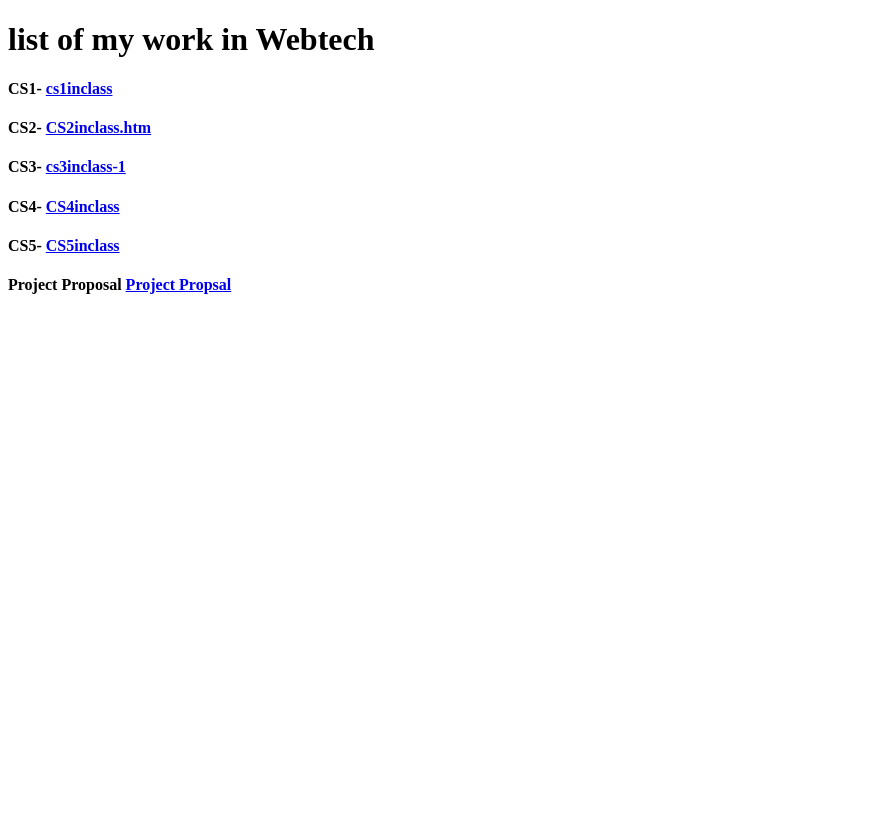
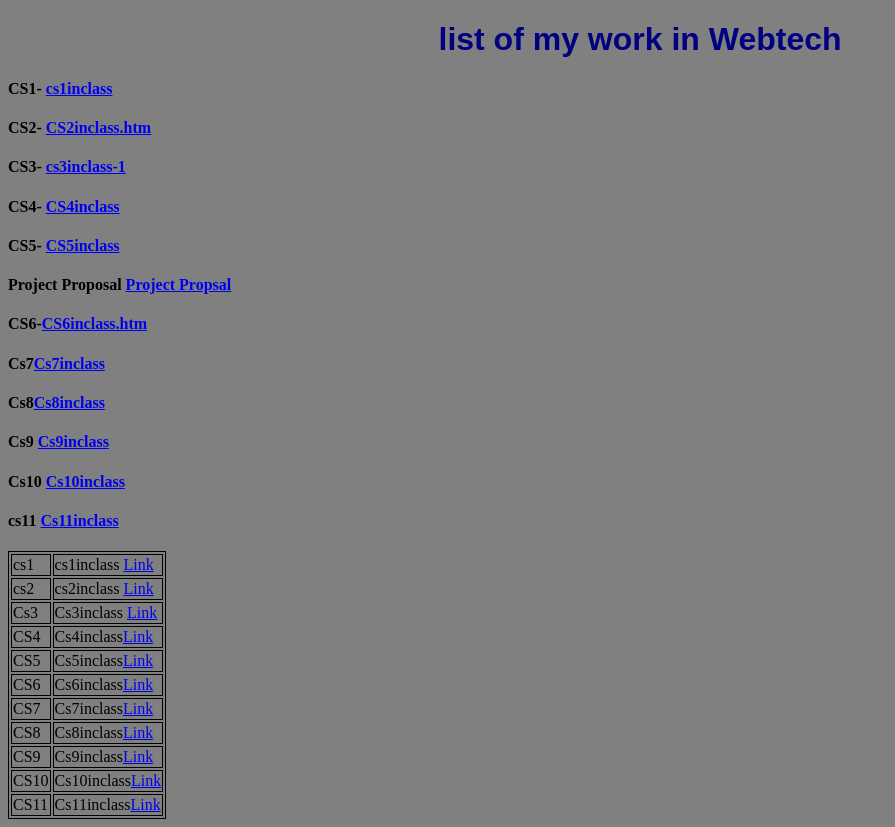
Before and after one commit to mahmad2024/Webtech2024s1, a plain HTML site: page toc.htm in a window 1280 px wide. Shown: the whole page, without its empty margins (0-895 px from the left). Before the commit the page ends 800 px from the top, so only its background shows below. Drawn offline with Linux system fonts and the light colour scheme; files that its build step writes are made by us from their sources.

Commit message:
Update toc.htm

```diff
--- a/toc.htm
+++ b/toc.htm
@@ -5,13 +5,15 @@
   <head>
 	<meta http-equiv="content-type" content="text/html; charset=utf-8" />
 	<title>Table of contents- Webtech</title>
+	<link type="text/css" href="homework1.css" rel="stylesheet"/>
 
-	<style>
+	<style type="text/css">
 	/* Your styles go here */
+	table, td{border: 1.5px solid black;}
 	</style>
 
 
-
+	<link type="text/css" href="homework1.css" rel="stylesheet"/>
   </head>
 
   <body>
@@ -24,6 +26,70 @@
 	<h4> CS4- <a href="CS4inclass.htm"> CS4inclass</a> <h4>
 	<h4> CS5- <a href="cs5inclass-1.htm"> CS5inclass</a> <h4>
 	<h4> Project Proposal <a href="projectproposal.htm"> Project Propsal</a><h4>
+	<h4>CS6-<a href="cs6inclass-1.htm">CS6inclass.htm</a>
+	<h4>Cs7<a href="cs7inclass-1.htm">Cs7inclass</a></h4>
+	<h4>Cs8<a href="cs8inclass.htm">Cs8inclass</a></h4>
+	<h4>Cs9 <a href="cs9inclass.htm">Cs9inclass</a></h4>
+	<h4>Cs10 <a href="cs10inclass(2).htm"> Cs10inclass</a></h4>
+	<h4>cs11 <a href="cs11inclass-1.htm">Cs11inclass</a></h4>
+	<table>
+		<tr id="row1">
+			<td class="c1"> cs1 </td>
+			<td class="c2"> cs1inclass <a href="cs1inclass - Copy.htm">Link</a></td>
+		</tr>
+		<tr id="row1">
+			<td class="c1"> cs2 </td>
+			<td class="c2"> cs2inclass <a href="cs2inclass.htm">Link</a></td>
+
+		</tr>
+		<tr>
+			<td class="c1"> Cs3 </td>
+			<td class="c2">Cs3inclass <a href="cs3inclass-1.htm">Link</a></td>
+		</tr>
+		<tr>
+			<td class="c1"> CS4 </td>
+			<td class="c2">Cs4inclass<a href="cs4inclass.htm">Link</a></td>
+		</tr>
+		<tr>
+			<td class="c1"> CS5 </td>
+			<td class="c2">Cs5inclass<a href="cs5inclass-1.htm">Link</a></td>
+		</tr>
+		<tr>
+			<td class="c1"> CS6 </td>
+			<td class="c2">Cs6inclass<a href="cs6inclass-1.htm">Link</a></td>
+		</tr>
+		<tr>
+			<td class="c1"> CS7 </td>
+			<td class="c2">Cs7inclass<a href="cs7inclass-1.htm">Link</a></td>
+		</tr>
+		<tr>
+			<td class="c1"> CS8 </td>
+			<td class="c2">Cs8inclass<a href="cs8inclass.htm">Link</a></td>
+		</tr>
+		<tr>
+			<td class="c1"> CS9 </td>
+			<td class="c2">Cs9inclass<a href="cs9inclass.htm">Link</a></td>
+		</tr>
+		<tr>
+			<td class="c1"> CS10 </td>
+			<td class="c2">Cs10inclass<a href="cs10inclass(2).htm">Link</a></td>
+		</tr>
+		<tr>
+			<td class="c1"> CS11 </td>
+			<td class="c2">Cs11inclass<a href="cs11inclass-1.htm">Link</a></td>
+		</tr>
+
+
+
+
+
+
+
+
+
+
+
+	</table>
 
 
 
```
